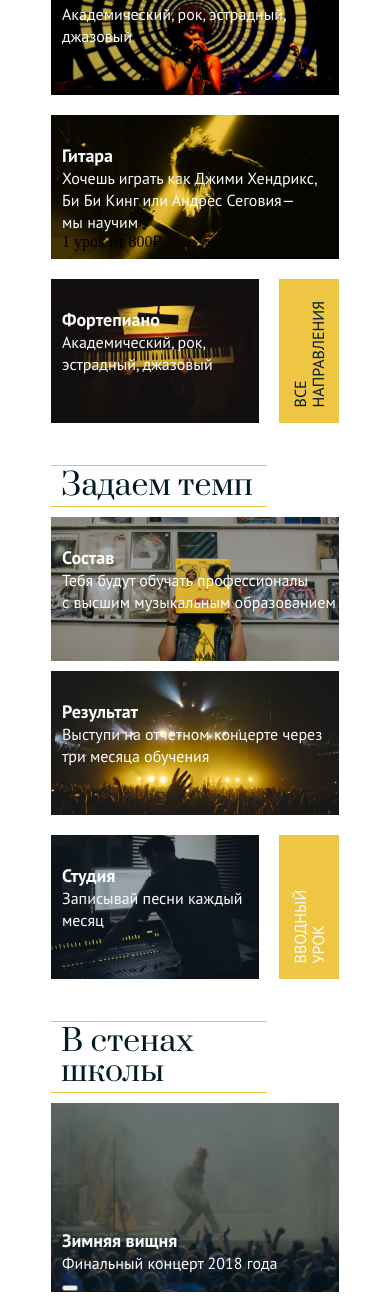
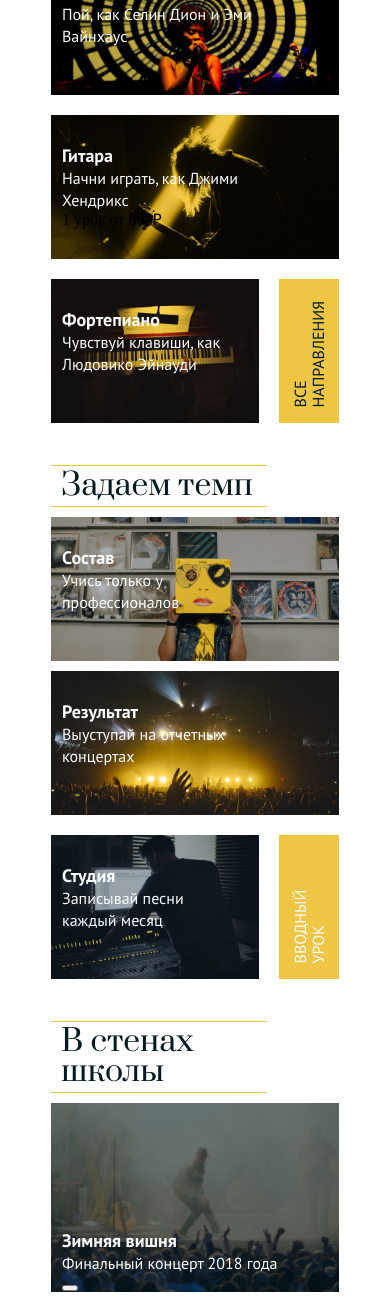
Before and after one commit to sabrinabik/diez, a plain HTML site: page index.html in a window 390 px wide. Shown: the part 693-1997 px from the top of the page. Drawn offline with nearby package versions, Linux system fonts and the light colour scheme; files whose address does not match are found by name.

Commit message:
changed text for mobile version

```diff
--- a/css/style.css
+++ b/css/style.css
@@ -160,6 +160,7 @@
   color: #f9fcfc;
 }
 .direction__desc {
+  width: 85%;
   font-family: 'PT Sans';
   font-size: 16px;
   font-weight: 400;
@@ -237,6 +238,7 @@
   color: #f9fcfc;
 }
 .tempo__discription {
+  width: 80%;
   font-family: 'PT Sans';
   font-size: 16px;
   font-weight: 400;
--- a/index.html
+++ b/index.html
@@ -55,21 +55,21 @@
           <div class="direction__wrap">
             <div class="direction__item direction__item-guitar">
               <h3 class="direction__title">Гитара</h3>
-              <div class="direction__desc">Хочешь играть как Джими Хендрикс, Би Би Кинг или Андрес Сеговия— мы научим</div>
+              <div class="direction__desc">Начни играть, как Джими Хендрикс</div>
               <div class="direction__price">1 урок от 800₽</div>
             </div>
             <div class="direction__item direction__item-vocal">
               <h3 class="direction__title">Вокал</h3>
-              <div class="direction__desc">Академический, рок, эстрадный, джазовый </div>
+              <div class="direction__desc">Пой, как Селин Дион и Эми Вайнхаус</div>
             </div>
             <div class="row">
               <div class="direction__item direction__item-piano">
                 <h3 class="direction__title">Фортепиано</h3>
-                <div class="direction__desc">Академический, рок, эстрадный, джазовый</div>
+                <div class="direction__desc">Чувствуй клавиши, как Людовико Эйнауди</div>
               </div>
               <div class="direction__item direction__item-lecture">
                 <h3 class="direction__title">Лекции</h3>
-                <div class="direction__desc">Подтяни свои знания в теории музыки</div>
+                <div class="direction__desc">Подтяни свои знания в теории музыки</div>
               </div>
               <div class="block-rotated">
                 <div class="block-wrapper"><h3 class="block-rotated__title">Все направления</h3>
@@ -87,11 +87,11 @@
             </div>
             <div class="tempo__card tempo__card--composition">
               <h3 class="tempo__title">Состав</h3>
-              <div class="tempo__discription">Тебя будут обучать  профессионалы с высшим музыкальным образованием</div>
+              <div class="tempo__discription">Учись только у профессионалов</div>
             </div>
             <div class="tempo__card tempo__card--result">
               <h3 class="tempo__title">Результат</h3>
-              <div class="tempo__discription">Выступи на отчетном концерте через три месяца обучения</div>
+              <div class="tempo__discription">Выуступай на отчетных концертах</div>
             </div>
           </div>
           <div class="tempo__right">
@@ -108,7 +108,7 @@
             <div class="tempo__card tempo__card--bg">
               <div class="trial trial--yellow">
                 <h3 class="trial__title">Вводный урок</h3>
-                <div class="trial__description">Попробуй любые направления  бесплатно</div>
+                <div class="trial__description">Попробуй любые направления бесплатно</div>
                 <form class="trial__form trial-form">
                   <input type="text" class="trial-form__name" value="Имя">
                   <input type="text" class="trial-form__phone" value="Телефон">
@@ -133,20 +133,20 @@
           </div>
           <div class="video__list">
             <div class="video__item video__item--A">
-              <h3 class="video__title">Зимняя вищня</h3>
+              <h3 class="video__title">Зимняя вишня</h3>
               <div class="video__discription">Финальный концерт 2018 года</div>
               <button type="button" class=video__button></button>
             </div>
             <div class="video__item video__item--B">
-              <h3 class="video__title">Зимняя вищня</h3>
+              <h3 class="video__title">Зимняя вишня</h3>
               <div class="video__discription">Финальный концерт 2018 года</div>
             </div>
             <div class="video__item video__item--C">
-              <h3 class="video__title">Зимняя вищня</h3>
+              <h3 class="video__title">Зимняя вишня</h3>
               <div class="video__discription">Финальный концерт 2018 года</div>
             </div>
             <div class="video__item video__item--D">
-              <h3 class="video__title">Зимняя вищня</h3>
+              <h3 class="video__title">Зимняя вишня</h3>
               <div class="video__discription">Финальный концерт 2018 года</div>
             </div>
           </div>
```
